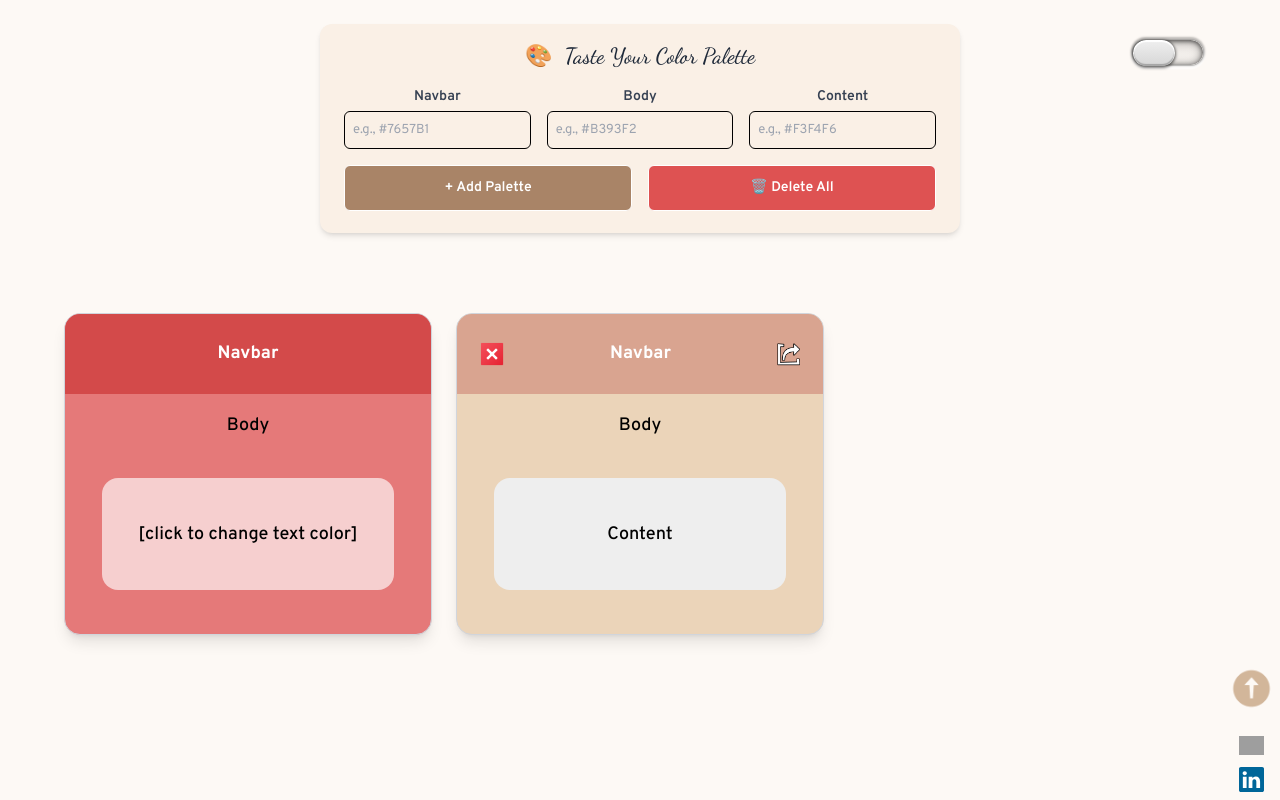
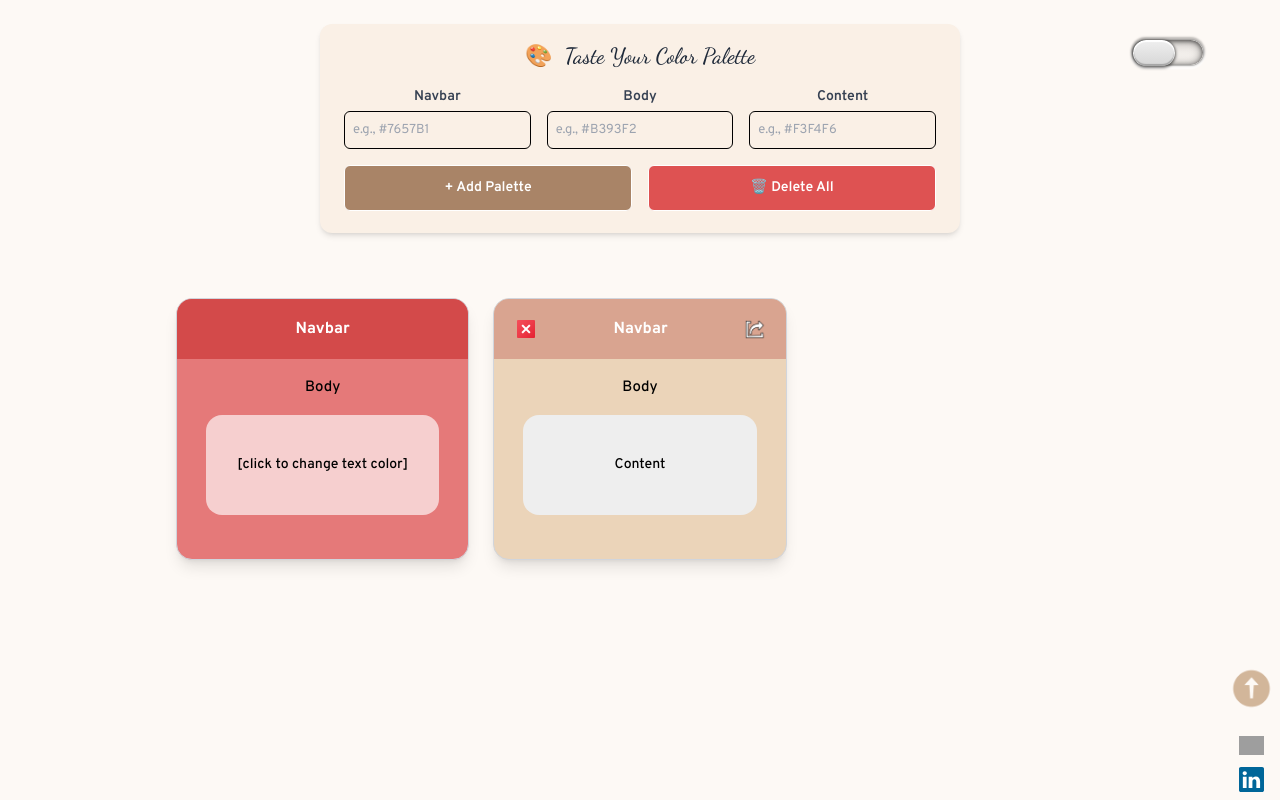
Before and after one commit to adeel-bot/tasting-palettes, a React (Vite) app: page / in a window 1280 px wide. Both pictures are taken after a click on the button "+ Add Palette". Built offline with nearby package versions, Linux system fonts and the light colour scheme; grey boxes are pictures that could not be loaded; a web font is replaced by a local one.

Commit message:
modified: cards to new scale

```diff
--- a/src/components/PaletteCard.jsx
+++ b/src/components/PaletteCard.jsx
@@ -41,13 +41,13 @@ const PaletteCard = ({
       transition={{ duration: 0.3 }}
     >
       <div
-        className="h-20 flex items-center justify-between text-center
-         font-bold text-white text-lg pl-5 pr-5 "
+        className="h-15 flex items-center justify-between text-center
+         font-bold text-white text-base pl-5 pr-5 "
         style={{
           backgroundColor: palettes.color1,
         }}
       >
-        <span className="relative inline-block h-[30px] w-[30px]">
+        <span className="relative inline-block h-[24px] w-[24px]">
           <img
             src="./icons8-static.png"
             alt="close_static"
@@ -79,8 +79,8 @@ const PaletteCard = ({
           >
             <img
               className="cursor-pointer transition-transform hover:scale-[1.20]"
-              width="29px"
-              height="29px"
+              width="23px"
+              height="23px"
               src="./external-link.png"
               alt="Experience_link"
             />
@@ -88,7 +88,7 @@ const PaletteCard = ({
         </span>
       </div>
       <div
-        className="h-32 flex pt-4.5 justify-center text-white font-medium text-md"
+        className="h-25 flex pt-4.5 justify-center text-white font-medium text-[15px]"
         style={{
           backgroundColor: palettes.color2,
           cursor: 'url("./feather-30.png") 10 100 , auto',
@@ -99,7 +99,7 @@ const PaletteCard = ({
         Body
       </div>
       <div
-        className="h-28 truncate w-[80%] bg-[#FDF8F1] m-auto flex items-center justify-center font-medium rounded-2xl relative bottom-11"
+        className="h-25 truncate w-[80%] bg-[#FDF8F1] m-auto text-sm flex items-center justify-center font-medium rounded-2xl relative bottom-11"
         style={{
           backgroundColor: palettes.color3,
           cursor: 'url("./feather-30.png") 10 100 , auto',
--- a/src/pages/Home.jsx
+++ b/src/pages/Home.jsx
@@ -198,15 +198,15 @@ const handleScrollToTop = () => {
       )}
       </AnimatePresence>
       <Theme_btn onClick={handleTheme} isDarkTheme={isDarkTheme} />
+
       <div className="footer-icons fixed bottom-2 right-1.5 z-80 flex
       justify-center items-center gap-3 flex-col">
-
       <div className="to-top pb-1">
         <button onClick={handleScrollToTop}>
           <img width="45px" height="45px" src="./back-to-top.png" alt="back_to_top" />
           </button>
       </div>
-           <div >
+      <div >
         <a  href="https://www.instagram.com/adeel_bot/" target="_blank" rel="noopener noreferrer">
         <img width='25px' height='25px' src="./instagram-2016-5.svg" alt="Insta_Link" />
         </a>
@@ -304,14 +304,15 @@ const handleScrollToTop = () => {
 
                                 {/* Default Card + Palette Cards */}
 
-      <div className="max-w-6xl mx-auto grid grid-cols-1 sm:grid-cols-2 md:grid-cols-2 lg:grid-cols-3 gap-6 mt-[80px]">
+      <div className="max-w-[58rem] mx-auto grid grid-cols-1 sm:grid-cols-2 md:grid-cols-2 lg:grid-cols-3
+      gap-6 mt-[65px]">
                                  {/* Default Sample Card */}
         <div
           className="relative rounded-2xl overflow-hidden shadow-lg border border-gray-300 transition-transform hover:scale-[1.02] text-center"
           style={{ backgroundColor: defaultCard.color_2 }}
         >
           <div
-            className=" h-20 flex items-center text-center justify-center font-bold text-white text-lg pl-5 pr-5"
+            className=" h-15 flex items-center text-center justify-center font-bold text-white text-base pl-5 pr-5"
             style={{
               backgroundColor: defaultCard.color_1
             }}
@@ -328,7 +329,7 @@ const handleScrollToTop = () => {
             </span>
           </div>
           <div
-            className="h-32 flex pt-4.5 justify-center text-white font-medium text-md "
+            className="h-25 flex pt-4.5 justify-center text-white font-medium text-[15px] "
             style={{
               backgroundColor: defaultCard.color_2,
               cursor: 'url("./feather-30.png") 10 100 , auto',
@@ -339,7 +340,7 @@ const handleScrollToTop = () => {
             <span>Body</span>
           </div>
           <div
-            className="h-28 w-[80%] p-3 text-center m-auto flex items-center justify-center font-medium rounded-2xl relative bottom-11"
+            className="h-25 w-[80%] p-3 text-sm text-center m-auto flex items-center justify-center font-medium rounded-2xl relative bottom-11"
             style={{
              cursor: 'url("./feather-30.png") 10 100 , auto',
               color: contentClicked ? "white" : "black",
```
